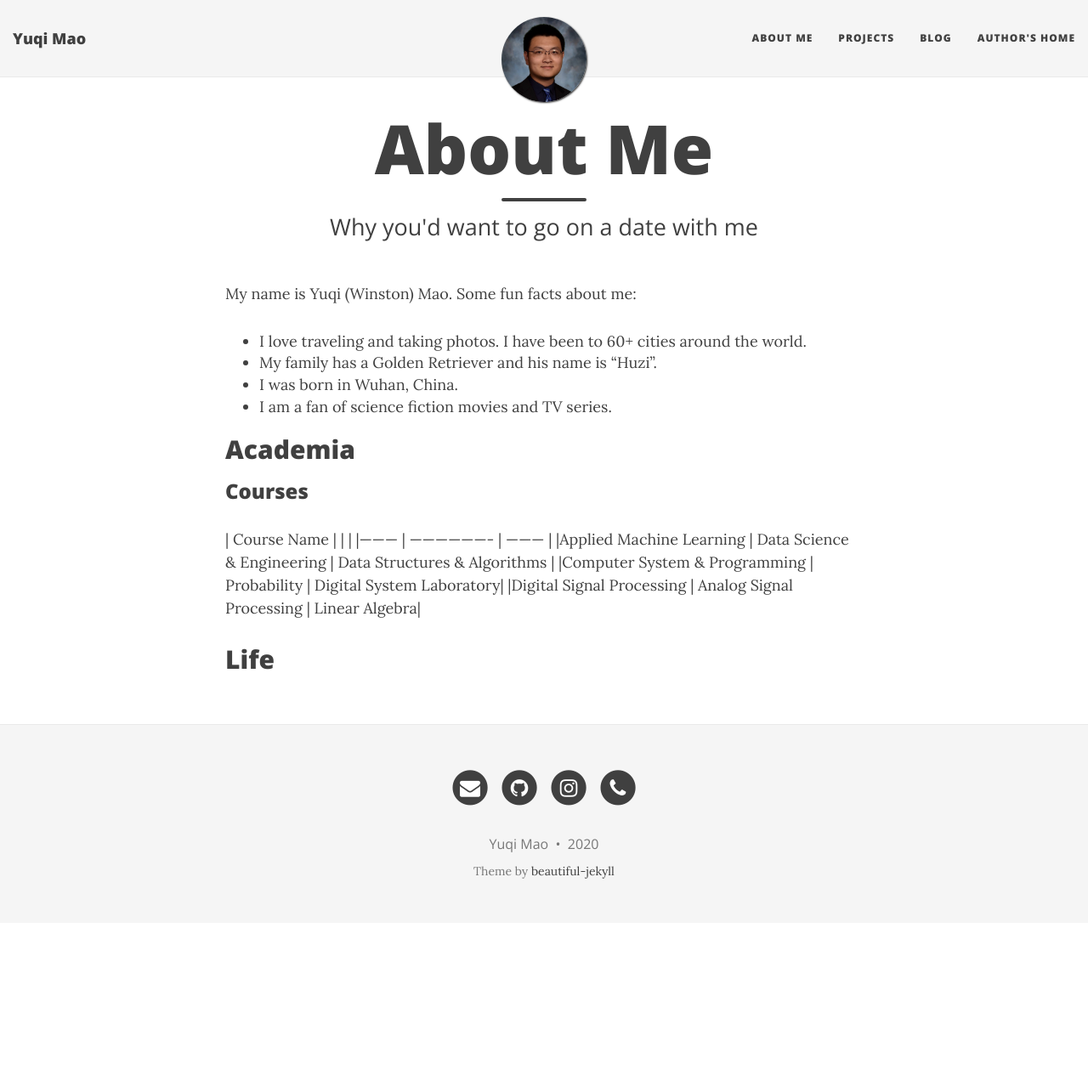
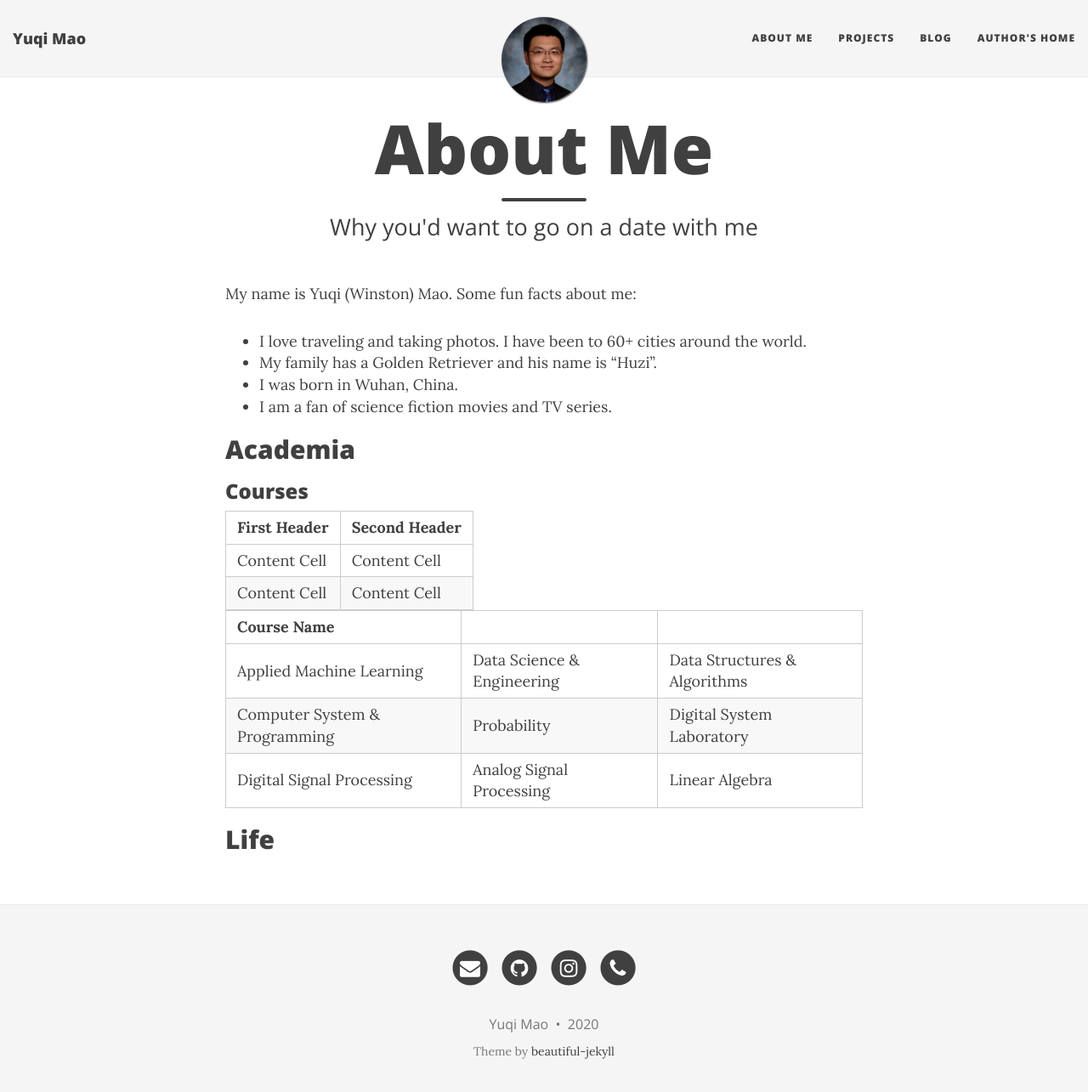
Before and after one commit to yqmao17/yqmao17.github.io, a Jekyll site: the page built from aboutme.md, in a window 1280 px wide and 1298 px high. Shown: the top 1285 px of the window at 85% size. Built offline with Jekyll 4.4.1, drawn with Linux system fonts in a browser that asks for light colours; nearby versions of some CDN libraries.

Commit message:
update aboutme

```diff
--- a/aboutme.md
+++ b/aboutme.md
@@ -13,11 +13,18 @@ My name is Yuqi (Winston) Mao. Some fun facts about me:
 
 ## Academia
 ### Courses
- | Course Name   |  |  |
- |--------- | ------------------- | --------- |
- |Applied Machine Learning | Data Science & Engineering | Data Structures & Algorithms  |
- |Computer System & Programming      | Probability | Digital System Laboratory|
- |Digital Signal Processing | Analog Signal Processing | Linear Algebra|
+
+| First Header  | Second Header |
+| ------------- | ------------- |
+| Content Cell  | Content Cell  |
+| Content Cell  | Content Cell  |
+
+
+| Course Name   |  |  |
+|--------- | ------------------- | --------- |
+ Applied Machine Learning | Data Science & Engineering | Data Structures & Algorithms  |
+|Computer System & Programming      | Probability | Digital System Laboratory|
+|Digital Signal Processing | Analog Signal Processing | Linear Algebra|
 
 
 ## Life
```
